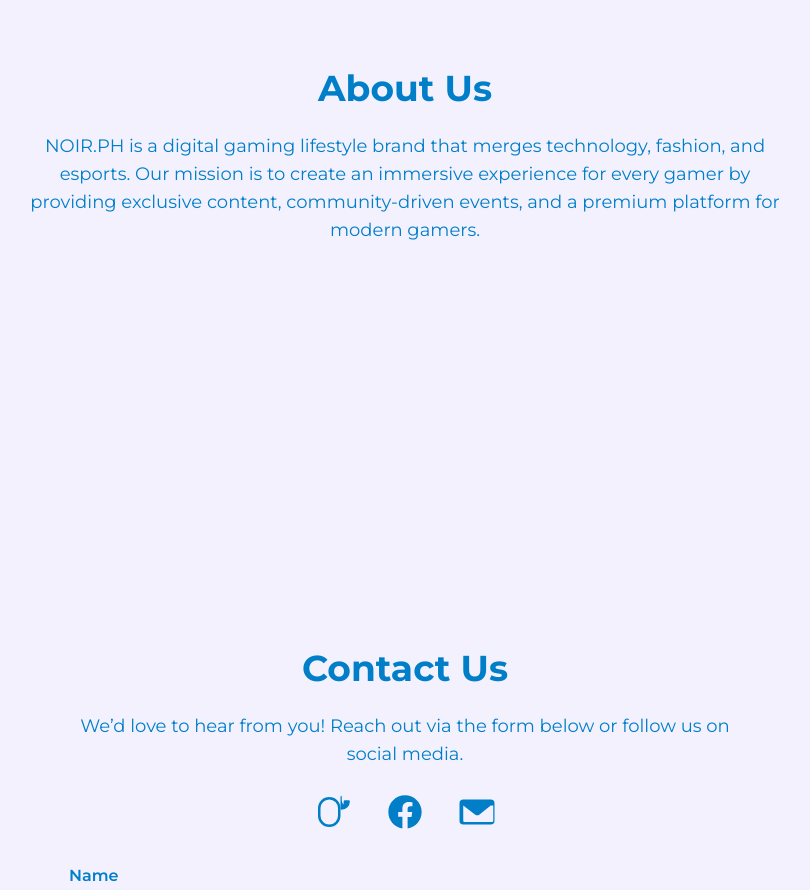
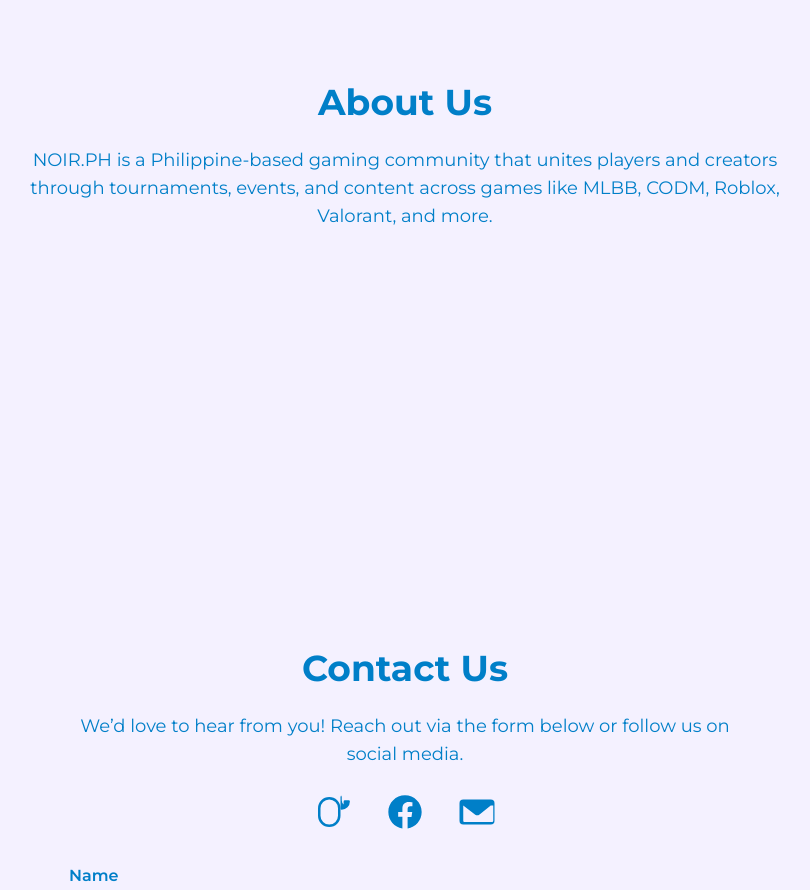
Before and after one commit to UnknownXav/NOIR.PH, a Next.js app: page / in a window 1280 px wide. Shown: the part 1140-2030 px from the top of the page, without its empty margins (235-1045 px from the left). Built offline with nearby package versions, Linux system fonts and the light colour scheme.

Commit message:
app/page

```diff
--- a/app/page.tsx
+++ b/app/page.tsx
@@ -79,10 +79,8 @@
             About Us
           </h2>
           <p className="text-lg">
-            NOIR.PH is a digital gaming lifestyle brand that merges technology,
-            fashion, and esports. Our mission is to create an immersive
-            experience for every gamer by providing exclusive content,
-            community-driven events, and a premium platform for modern gamers.
+            NOIR.PH is a Philippine-based gaming community that unites players and creators through tournaments,
+            events, and content across games like MLBB, CODM, Roblox, Valorant, and more.
           </p>
         </div>
       </section>
```
